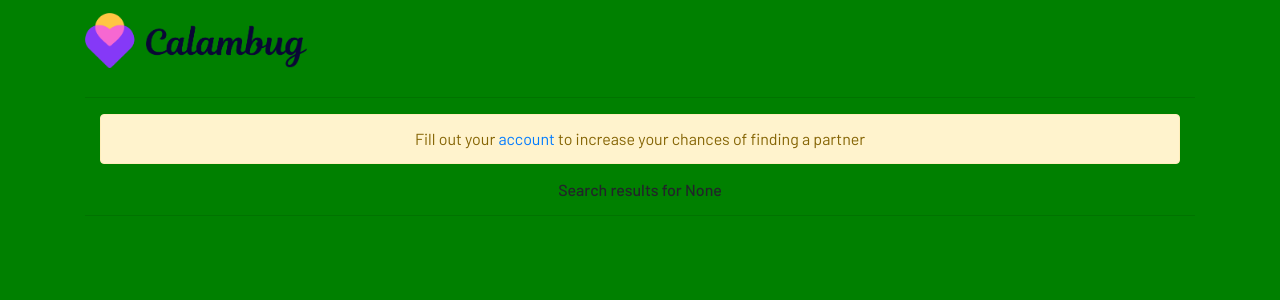
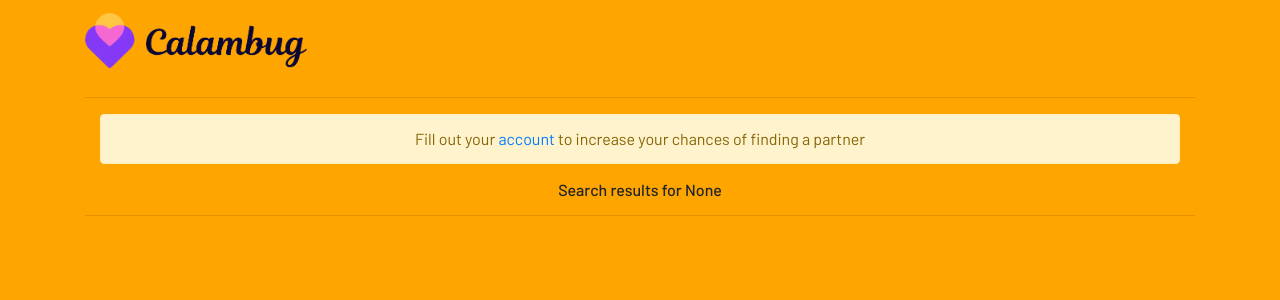
Before and after one commit to towiron/dating-web-app, a Django app: page /dating/search/ in a window 1280 px wide. Shown: the top 300 px of the page. Run offline with Django 4.2, Linux system fonts and the light colour scheme; some libraries are stand-ins or nearby versions.

Commit message:
hash check

```diff
--- a/project/settings.py
+++ b/project/settings.py
@@ -117,7 +117,6 @@
 
 
 STATIC_URL = '/static/'
-STATIC_ROOT = str(BASE_DIR / "static")
 STATICFILES_STORAGE = 'django.contrib.staticfiles.storage.ManifestStaticFilesStorage'
 
 # Media
--- a/static/dating_app/custom.css
+++ b/static/dating_app/custom.css
@@ -7,7 +7,7 @@
 }
 
 body {
-    background-color: green;
+    background-color: orange;
     font-family: 'Barlow', sans-serif;
 }
 
```
